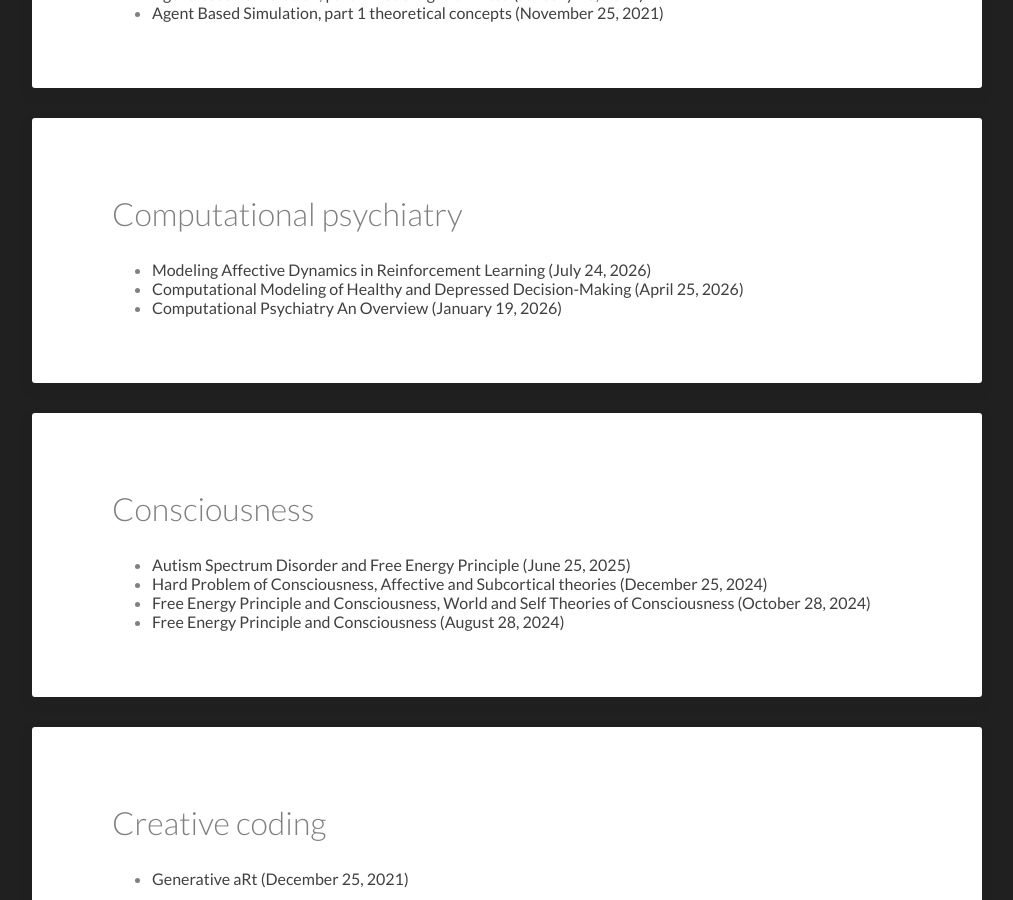
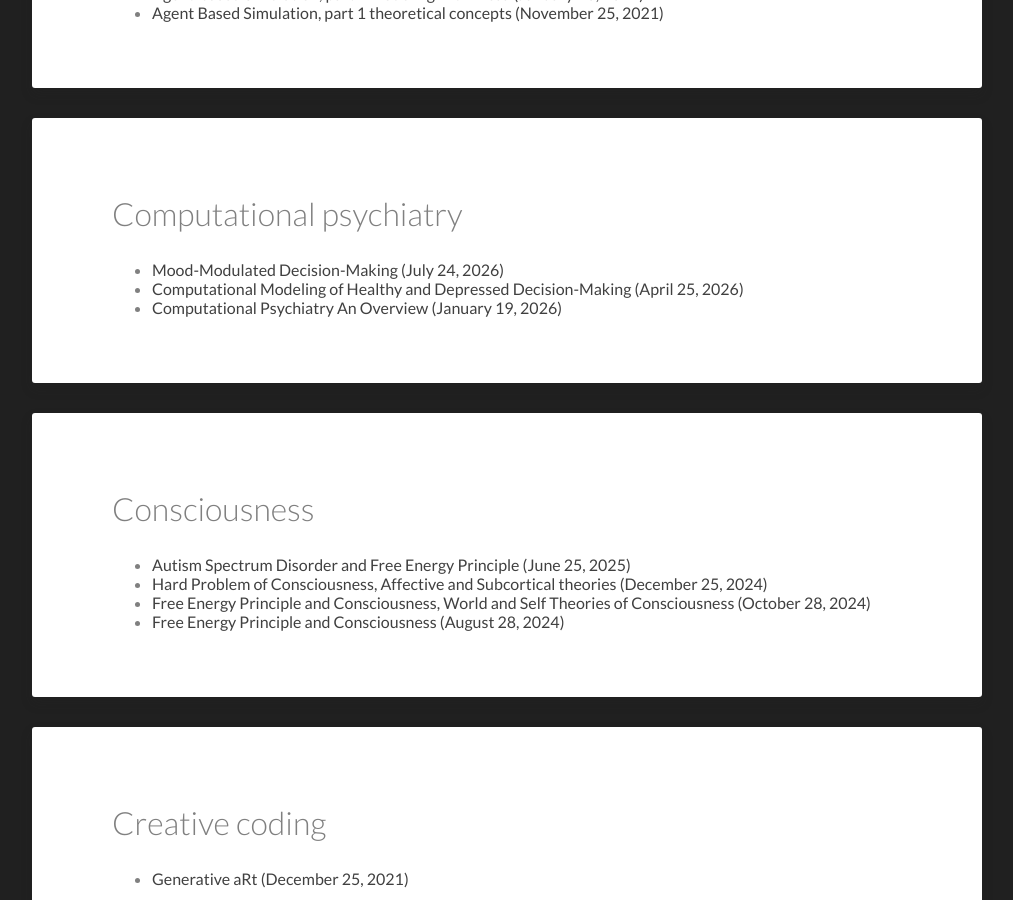
Before and after one commit to Kamran-Afzali/Kamran-Afzali.github.io, a Jekyll site: the page built from tags/index.html, in a window 1280 px wide and 900 px high, scrolled down 7483 px. Shown: the whole window, without its empty margins (133-1146 px from the left). Built offline with Jekyll 4.4.1, drawn with Linux system fonts in a browser that asks for light colours; some of the changed text lies outside the part shown.

Commit message:
Update 2026-07-24-Q-Learning_DEP_2.md

```diff
--- a/_posts/2026-07-24-Q-Learning_DEP_2.md
+++ b/_posts/2026-07-24-Q-Learning_DEP_2.md
@@ -1,13 +1,13 @@
 ---
 layout: post
 categories: posts
-title: Modeling Affective Dynamics in Reinforcement Learning
+title: Mood-Modulated Decision-Making
 featured-image: /images/comp01.png
 tags: [Computational psychiatry, Decision-Making, Reinforcement learning]
 date-string: July 2026
 ---
 
-# Modeling Affective Dynamics in Reinforcement Learning: Mood-Modulated Decision-Making
+# Mood-Modulated Decision-Making and Affective Dynamics in Reinforcement Learning
 
 ## Introduction
 
```
